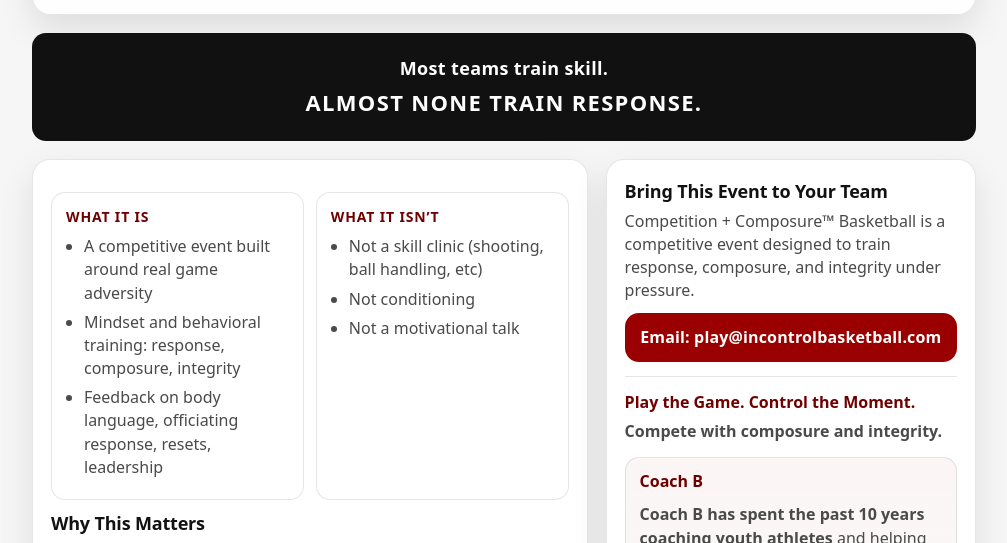
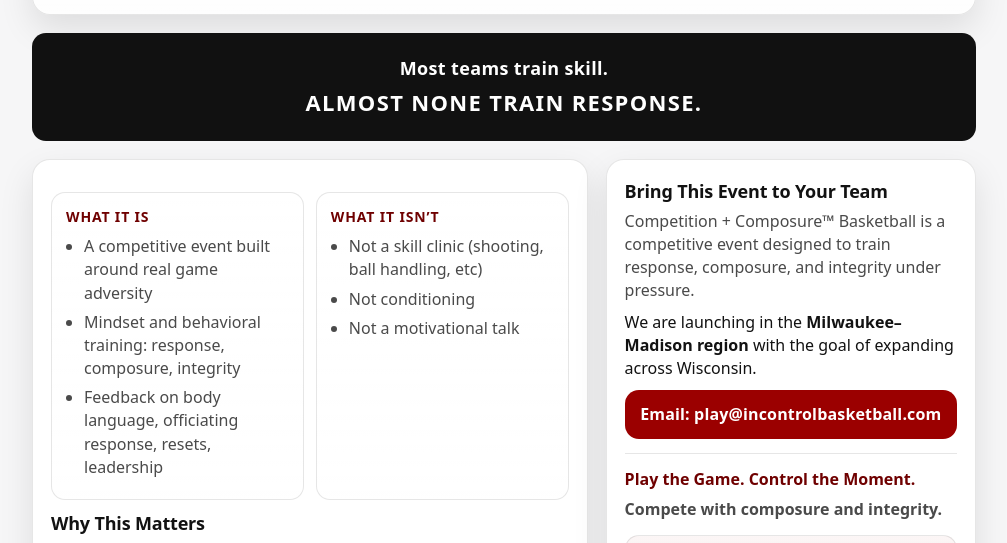
Before and after one commit to chadbeier/incontrolbasketball, a plain HTML site: page index.html in a window 1280 px wide. Shown: the part 229-772 px from the top of the page, without its empty margins (136-1143 px from the left). Drawn offline with Linux system fonts and the light colour scheme.

Commit message:
Refactor CSS styles and HTML structure for clarity
added region info

```diff
--- a/index.html
+++ b/index.html
@@ -4,6 +4,7 @@
   <meta charset="utf-8" />
   <meta name="viewport" content="width=device-width,initial-scale=1" />
   <title>In Control Basketball — Competition + Composure™</title>
+
   <meta name="description" content="Most teams train skill. Almost none train response. In Control Basketball trains composure, focus, and leadership under pressure." />
 
   <style>
@@ -383,7 +384,6 @@
       font-weight:900;
       color:var(--brand-dark);
     }
-
   </style>
 </head>
 
@@ -410,10 +410,12 @@
       </p>
 
     </header>
+
     <div class="response-emphasis">
       <p class="line1">Most teams train skill.</p>
       <p class="line2">ALMOST NONE TRAIN RESPONSE.</p>
     </div>
+
     <main>
       <!-- Left column: program content -->
       <section class="card" aria-label="Program Overview">
@@ -437,6 +439,7 @@
             </ul>
           </div>
         </div>
+
         <p></p>
         <h2>Why This Matters</h2>
 
@@ -481,7 +484,6 @@
         </ul>
         <p style="margin-top:16px;"><strong>Competition creates adversity. The response is what matters.</strong></p>
 
-
         <div class="divider"></div>
 
         <h2>What Teams Gain</h2>
@@ -508,7 +510,6 @@
           <p>Great athletes compete with integrity.</p>
         </div>
 
-
       </section>
 
       <!-- Right column: Coach bio + CTA -->
@@ -516,6 +517,11 @@
         <h2 style="margin-bottom:6px;">Bring This Event to Your Team</h2>
         <p style="color:var(--muted); margin-top:0;">
           Competition + Composure™ Basketball is a competitive event designed to train response, composure, and integrity under pressure.
+        </p>
+
+
+        <p>
+          We are launching in the <strong>Milwaukee–Madison region</strong> with the goal of expanding across Wisconsin.
         </p>
 
         <div class="cta" aria-label="Call to Action" style="margin-top:10px;">
```
Lines whose indentation alone changed are shown as unchanged.
